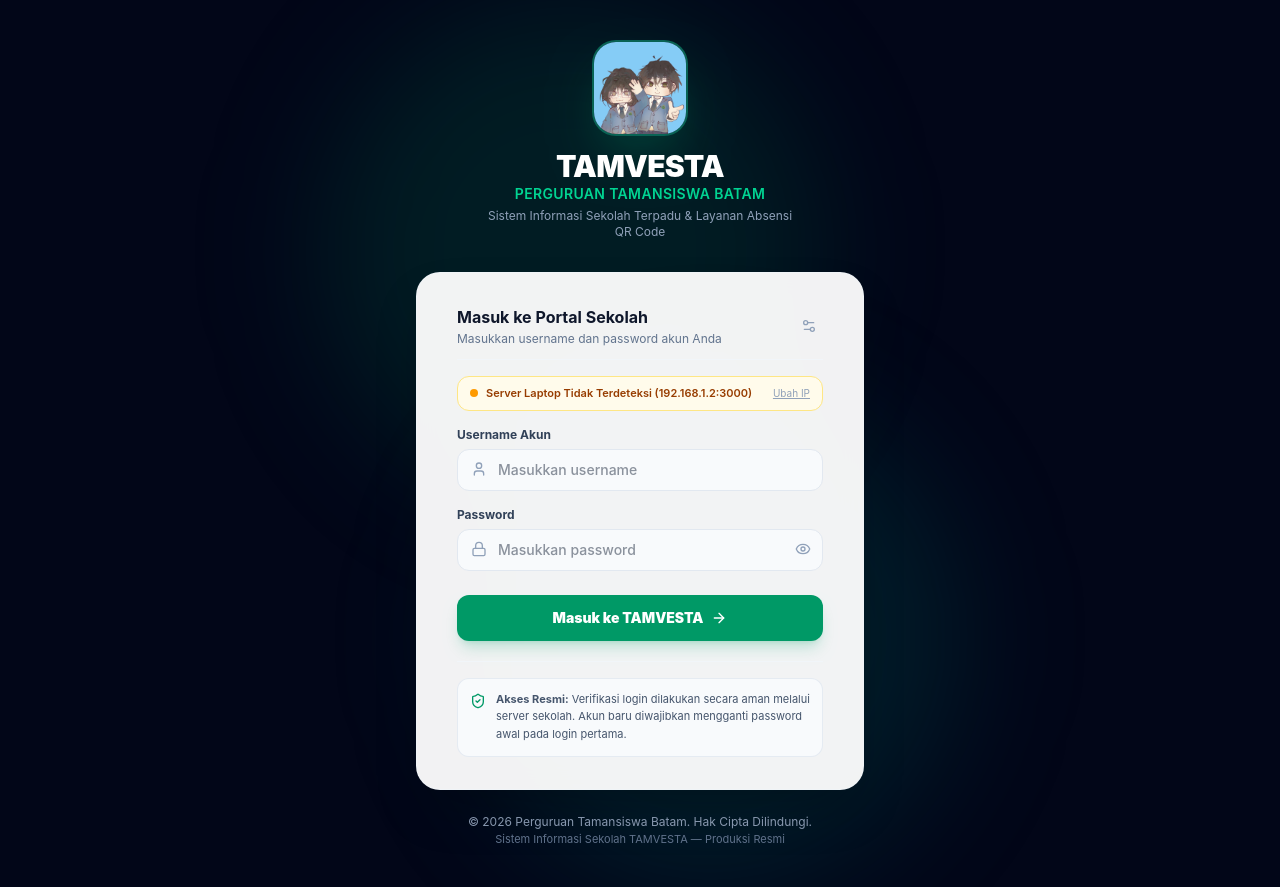
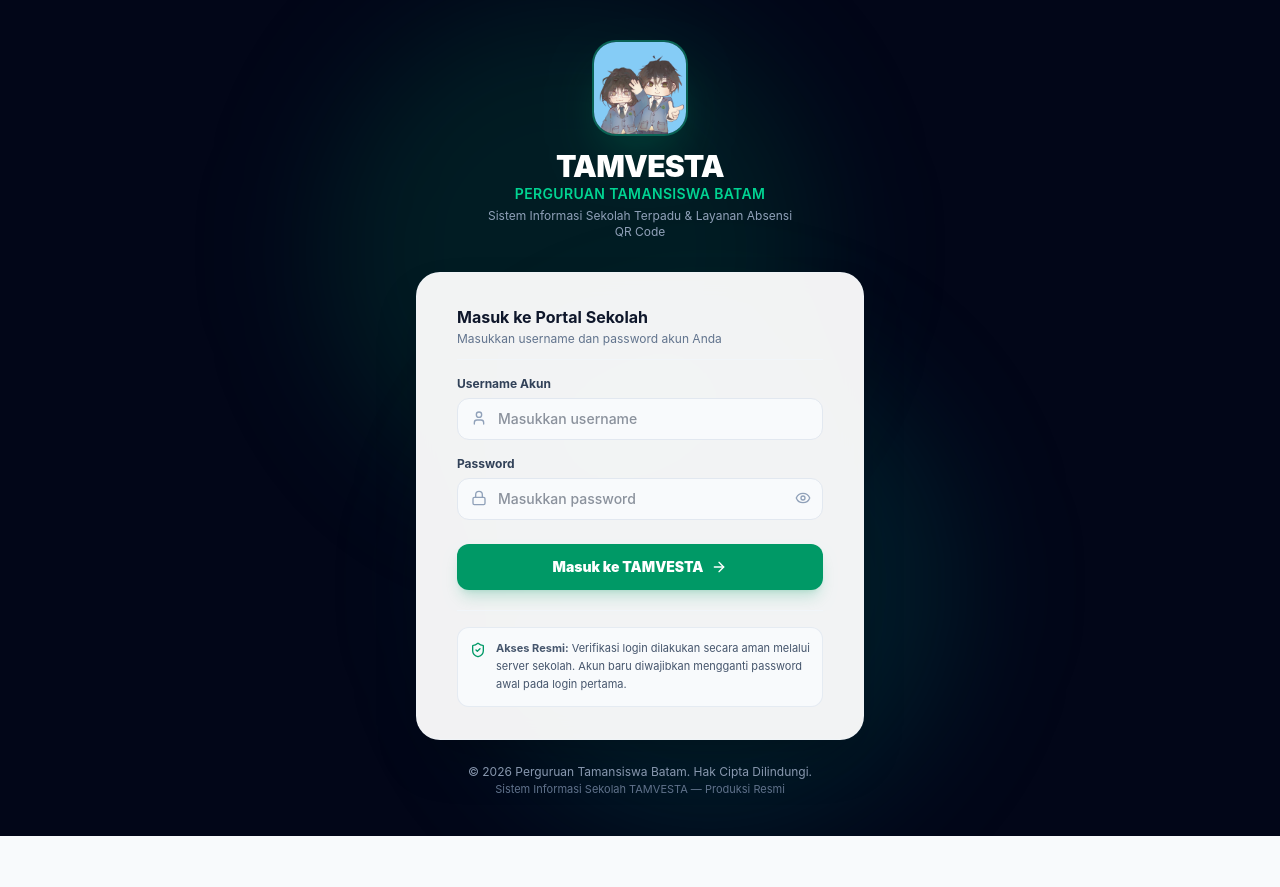
Before and after one commit to kimmyounit/apkupdate, a React (Vite) app: page / in a window 1280 px wide. After the commit the page ends 836 px from the top, so only its background shows below. Built offline with nearby package versions, Linux system fonts and the light colour scheme; no server answers.

Commit message:
Set Vercel default server and clean up login UI

```diff
--- a/src/lib/api.ts
+++ b/src/lib/api.ts
@@ -19,7 +19,7 @@ import type {
 
 const TOKEN_KEY = 'tamvesta_auth_token';
 const SERVER_URL_KEY = 'tamvesta_server_url';
-export const DEFAULT_SERVER_URL = 'http://192.168.1.2:3000';
+export const DEFAULT_SERVER_URL = 'https://tamvestaa.vercel.app';
 
 export function getStoredToken(): string | null {
   return localStorage.getItem(TOKEN_KEY);
--- a/src/pages/Login.tsx
+++ b/src/pages/Login.tsx
@@ -1,4 +1,4 @@
-import React, { useState, useEffect } from 'react';
+import React, { useState } from 'react';
 import {
   Lock,
   User as UserIcon,
@@ -8,14 +8,8 @@ import {
   ShieldCheck,
   CheckCircle2,
   AlertCircle,
-  Wifi,
-  WifiOff,
-  Server,
-  Settings2,
 } from 'lucide-react';
 import { useAuth } from '../context/AuthContext.tsx';
-import { getServerUrl, pingServer } from '../lib/api.ts';
-import { ServerSettings } from './ServerSettings.tsx';
 
 export const Login: React.FC = () => {
   const { login, loginNotice, setLoginNotice } = useAuth();
@@ -24,21 +18,6 @@ export const Login: React.FC = () => {
   const [showPassword, setShowPassword] = useState(false);
   const [loading, setLoading] = useState(false);
   const [error, setError] = useState<string | null>(null);
-  const [showServerModal, setShowServerModal] = useState(false);
-  const [serverOnline, setServerOnline] = useState<boolean | null>(null);
-
-  useEffect(() => {
-    checkServerConnection();
-  }, []);
-
-  const checkServerConnection = async () => {
-    try {
-      const ok = await pingServer();
-      setServerOnline(ok);
-    } catch {
-      setServerOnline(false);
-    }
-  };
 
   const handleSubmit = async (e: React.FormEvent) => {
     e.preventDefault();
@@ -93,55 +72,13 @@ export const Login: React.FC = () => {
 
         {/* Card Form */}
         <div className="mt-8 bg-white/95 backdrop-blur-md py-8 px-6 sm:px-10 shadow-2xl rounded-3xl border border-slate-100/80 space-y-4">
-          <div className="border-b border-slate-100 pb-3 flex items-center justify-between">
-            <div>
+          <div className="border-b border-slate-100 pb-3">
             <h2 className="text-base font-bold text-slate-900">
               Masuk ke Portal Sekolah
             </h2>
             <p className="text-xs text-slate-500 mt-0.5">
               Masukkan username dan password akun Anda
             </p>
-            </div>
-            <button
-              type="button"
-              onClick={() => setShowServerModal(true)}
-              className="p-1.5 rounded-lg text-slate-400 hover:text-slate-600 hover:bg-slate-100 transition"
-              title="Pengaturan Koneksi Server"
-            >
-              <Settings2 className="w-4 h-4" />
-            </button>
-          </div>
-
-          {/* Server Connection Status Indicator */}
-          <div
-            onClick={() => setShowServerModal(true)}
-            className={`cursor-pointer px-3 py-2 rounded-xl border flex items-center justify-between text-[11px] font-semibold transition ${
-              serverOnline === true
-                ? 'bg-emerald-50 text-emerald-800 border-emerald-200'
-                : serverOnline === false
-                ? 'bg-amber-50 text-amber-800 border-amber-200'
-                : 'bg-slate-50 text-slate-600 border-slate-200'
-            }`}
-          >
-            <div className="flex items-center gap-2">
-              <span className={`w-2 h-2 rounded-full ${
-                serverOnline === true
-                  ? 'bg-emerald-500 animate-pulse'
-                  : serverOnline === false
-                  ? 'bg-amber-500'
-                  : 'bg-slate-400'
-              }`} />
-              <span>
-                {serverOnline === true
-                  ? `Server Laptop Aktif (${getServerUrl().replace(/^https?:\/\//, '')})`
-                  : serverOnline === false
-                  ? `Server Laptop Tidak Terdeteksi (${getServerUrl().replace(/^https?:\/\//, '')})`
-                  : 'Memeriksa Server Laptop...'}
-              </span>
-            </div>
-            <span className="text-[10px] text-slate-400 hover:text-slate-700 underline font-normal">
-              Ubah IP
-            </span>
           </div>
 
           {/* Success banner if redirected back to login after password change */}
@@ -245,15 +182,6 @@ export const Login: React.FC = () => {
           </p>
         </div>
       </div>
-
-      {showServerModal && (
-        <ServerSettings
-          onClose={() => {
-            setShowServerModal(false);
-            checkServerConnection();
-          }}
-        />
-      )}
     </div>
   );
 };
```
Lines whose indentation alone changed are shown as unchanged.
